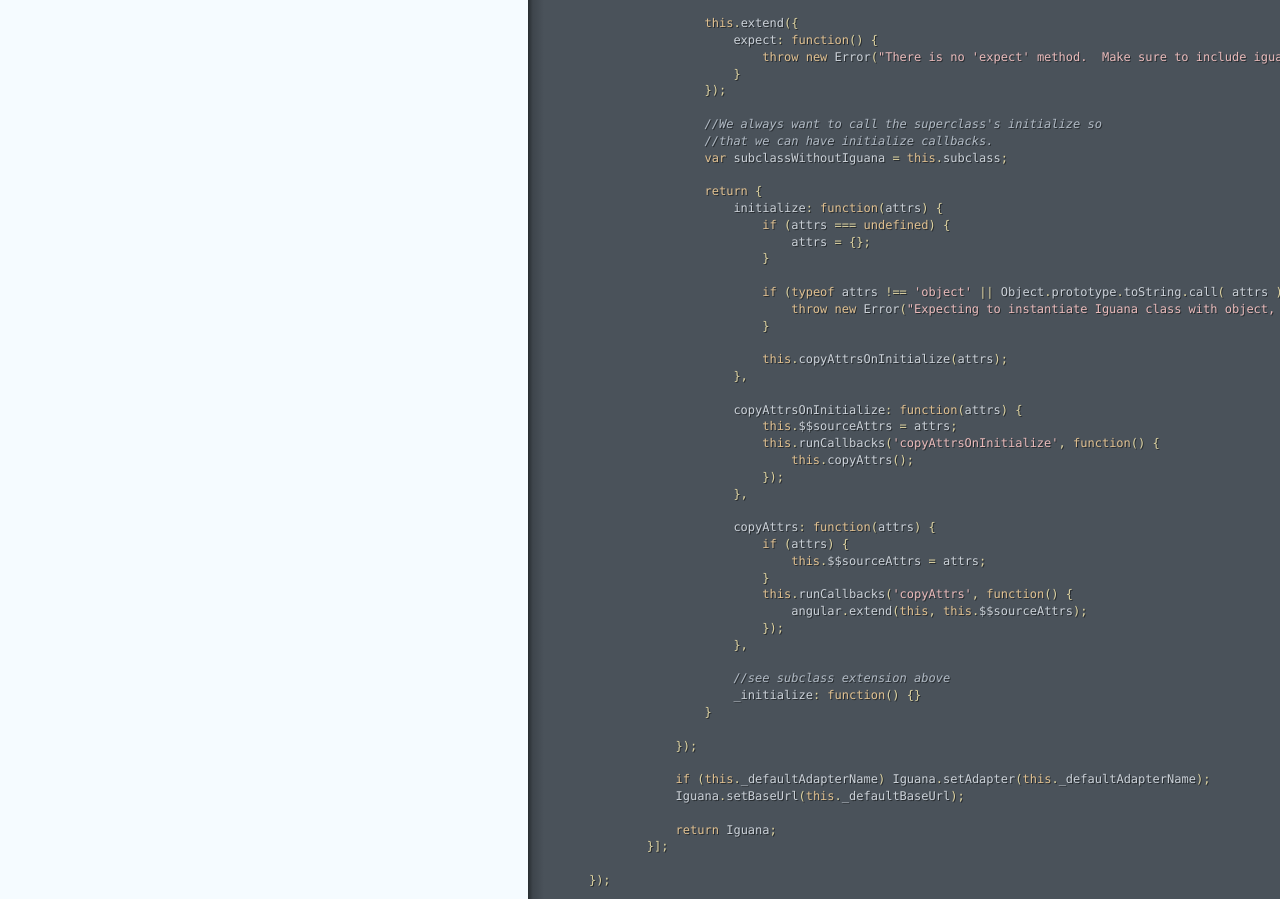
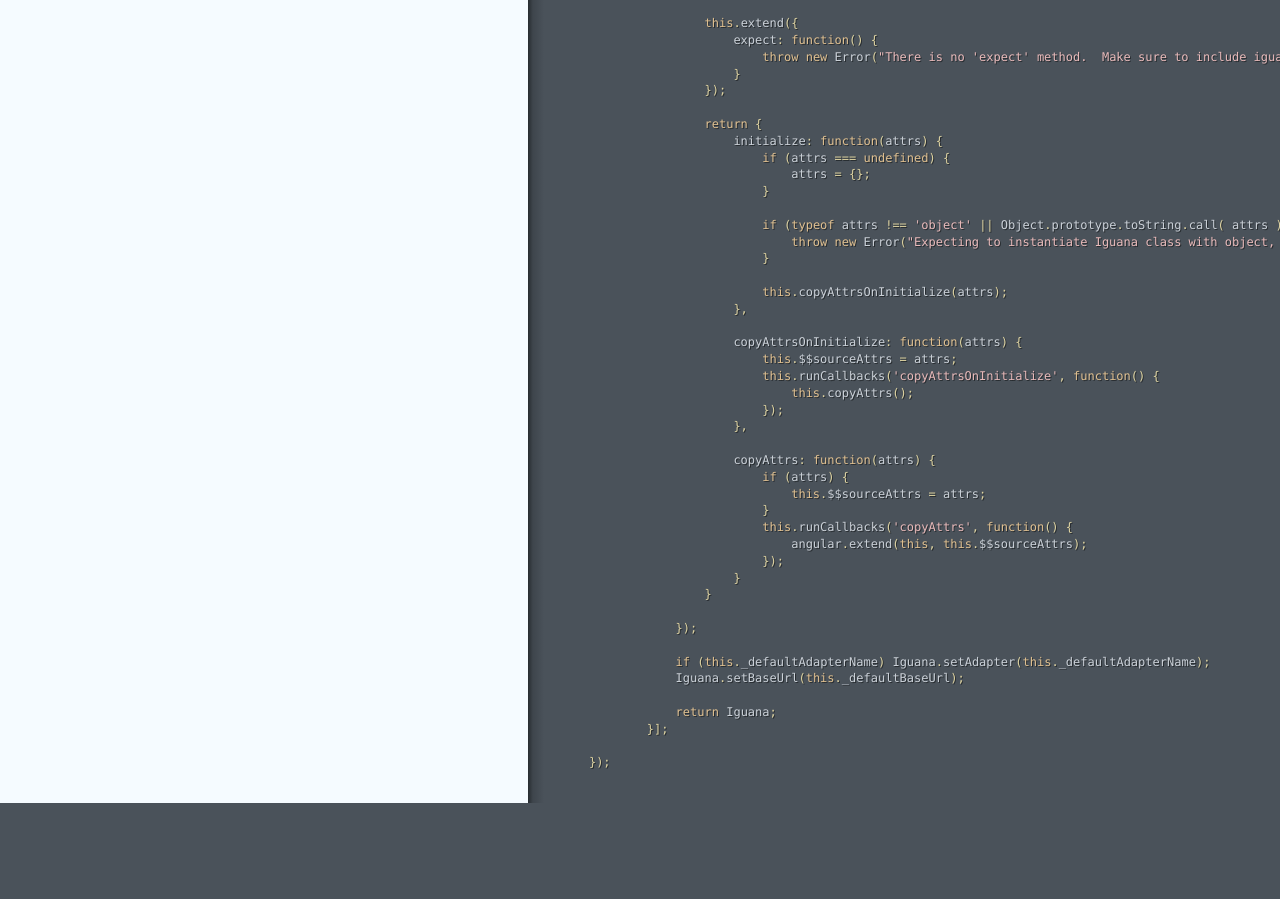
Before and after one commit to quanticedu/iguana, a website: page doc/scripts/iguana.html in a window 1280 px wide. Shown: the part 655-1554 px from the top of the page. After the commit the page ends 1458 px from the top, so only its background shows below. Drawn offline with Linux system fonts and the light colour scheme.

Commit message:
Updating docs

```diff
--- a/doc/scripts/iguana.html
+++ b/doc/scripts/iguana.html
@@ -40,10 +40,6 @@
                         <span class="p">}</span>
                     <span class="p">});</span>
 
-                    <span class="c1">//We always want to call the superclass&#39;s initialize so </span>
-                    <span class="c1">//that we can have initialize callbacks.</span>
-                    <span class="kd">var</span> <span class="nx">subclassWithoutIguana</span> <span class="o">=</span> <span class="k">this</span><span class="p">.</span><span class="nx">subclass</span><span class="p">;</span>
-
                     <span class="k">return</span> <span class="p">{</span>
                         <span class="nx">initialize</span><span class="o">:</span> <span class="kd">function</span><span class="p">(</span><span class="nx">attrs</span><span class="p">)</span> <span class="p">{</span>
                             <span class="k">if</span> <span class="p">(</span><span class="nx">attrs</span> <span class="o">===</span> <span class="kc">undefined</span><span class="p">)</span> <span class="p">{</span>
@@ -71,10 +67,7 @@
                             <span class="k">this</span><span class="p">.</span><span class="nx">runCallbacks</span><span class="p">(</span><span class="s1">&#39;copyAttrs&#39;</span><span class="p">,</span> <span class="kd">function</span><span class="p">()</span> <span class="p">{</span>
                                 <span class="nx">angular</span><span class="p">.</span><span class="nx">extend</span><span class="p">(</span><span class="k">this</span><span class="p">,</span> <span class="k">this</span><span class="p">.</span><span class="nx">$$sourceAttrs</span><span class="p">);</span>
                             <span class="p">});</span>
-                        <span class="p">},</span>
-
-                        <span class="c1">//see subclass extension above</span>
-                        <span class="nx">_initialize</span><span class="o">:</span> <span class="kd">function</span><span class="p">()</span> <span class="p">{}</span>
+                        <span class="p">}</span>
                     <span class="p">}</span>
 
                 <span class="p">});</span>
```
